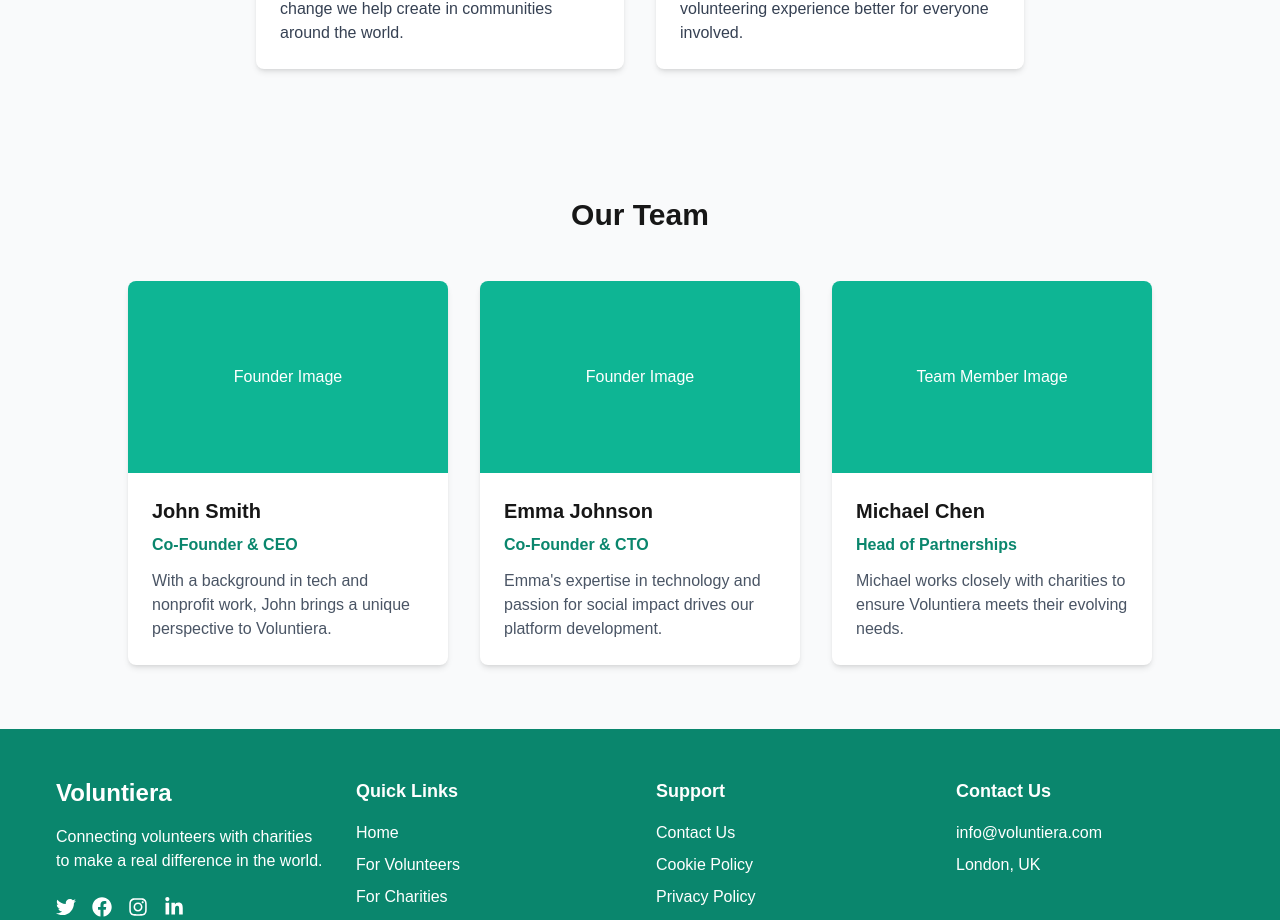
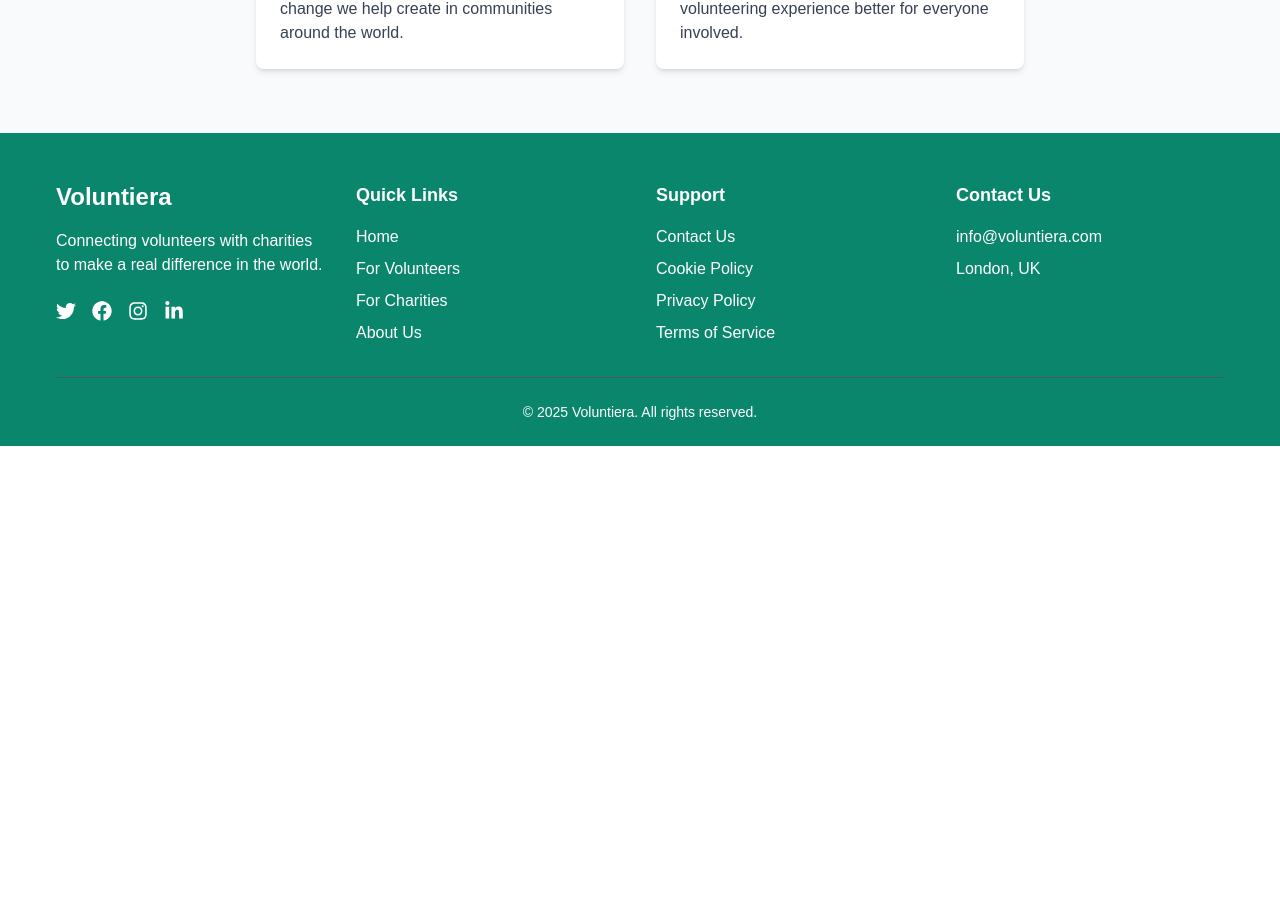
Before and after one commit to jakeyShakey/voluntiera_landing, a Next.js app: page /about in a window 1280 px wide. Shown: the part 1731-2651 px from the top of the page. After the commit the page ends 2177 px from the top, so only its background shows below. Built offline with nearby package versions, Linux system fonts and the light colour scheme.

Commit message:
team removed

```diff
--- a/package.json
+++ b/package.json
@@ -9,6 +9,7 @@
     "lint": "next lint"
   },
   "dependencies": {
+    "@supabase/auth-helpers-nextjs": "^0.10.0",
     "@supabase/supabase-js": "^2.49.4",
     "framer-motion": "^12.5.0",
     "next": "15.2.2",
--- a/src/app/about/page.tsx
+++ b/src/app/about/page.tsx
@@ -105,57 +105,6 @@ export default function AboutPage() {
           </div>
         </div>
       </section> */}
-
-      {/* Team Section */}
-      <section className="py-16 bg-gray-50">
-        <div className="container mx-auto px-4">
-          <h2 className="text-3xl font-bold mb-12 text-center">Our Team</h2>
-
-          <div className="grid grid-cols-1 md:grid-cols-2 lg:grid-cols-3 gap-8 max-w-5xl mx-auto">
-            {/* Team Member 1 */}
-            <div className="bg-white rounded-lg overflow-hidden shadow-md">
-              <div className="bg-[var(--primary-light)] h-48 flex items-center justify-center">
-                <span className="text-white">Founder Image</span>
-              </div>
-              <div className="p-6">
-                <h3 className="text-xl font-bold mb-2">John Smith</h3>
-                <p className="text-[var(--primary)] font-semibold mb-3">Co-Founder & CEO</p>
-                <p className="text-gray-600">
-                  With a background in tech and nonprofit work, John brings a unique perspective to Voluntiera.
-                </p>
-              </div>
-            </div>
-
-            {/* Team Member 2 */}
-            <div className="bg-white rounded-lg overflow-hidden shadow-md">
-              <div className="bg-[var(--primary-light)] h-48 flex items-center justify-center">
-                <span className="text-white">Founder Image</span>
-              </div>
-              <div className="p-6">
-                <h3 className="text-xl font-bold mb-2">Emma Johnson</h3>
-                <p className="text-[var(--primary)] font-semibold mb-3">Co-Founder & CTO</p>
-                <p className="text-gray-600">
-                  Emma&apos;s expertise in technology and passion for social impact drives our platform development.
-                </p>
-              </div>
-            </div>
-
-            {/* Team Member 3 */}
-            <div className="bg-white rounded-lg overflow-hidden shadow-md">
-              <div className="bg-[var(--primary-light)] h-48 flex items-center justify-center">
-                <span className="text-white">Team Member Image</span>
-              </div>
-              <div className="p-6">
-                <h3 className="text-xl font-bold mb-2">Michael Chen</h3>
-                <p className="text-[var(--primary)] font-semibold mb-3">Head of Partnerships</p>
-                <p className="text-gray-600">
-                  Michael works closely with charities to ensure Voluntiera meets their evolving needs.
-                </p>
-              </div>
-            </div>
-          </div>
-        </div>
-      </section>
     </div>
   );
 }
```
Also changed, not shown: 1 other file (tests, documents, lock files or other folders).
